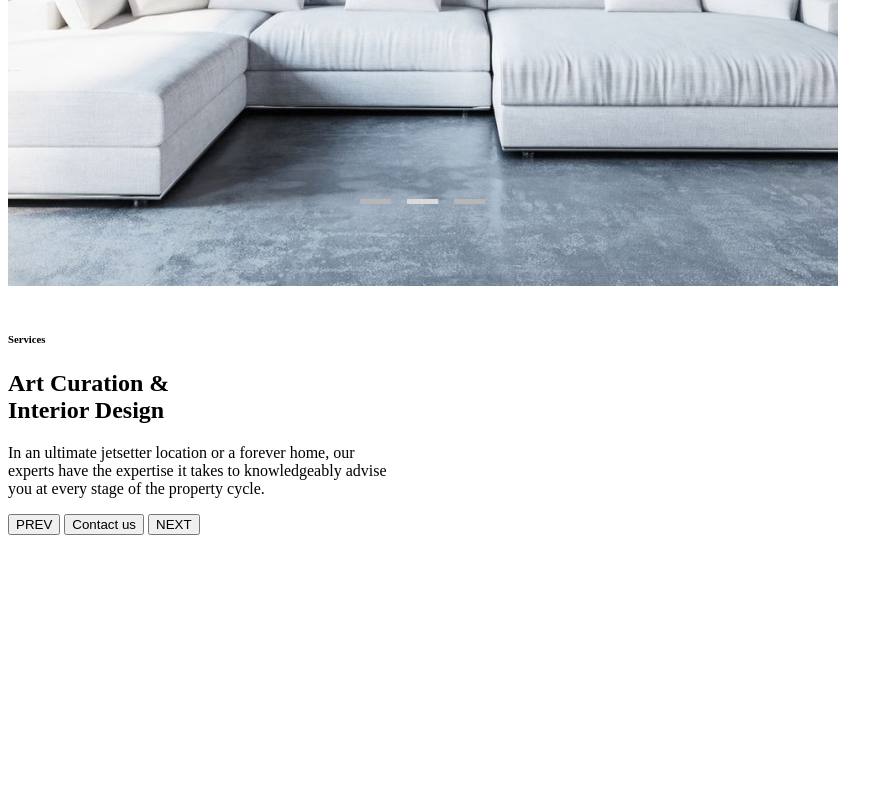
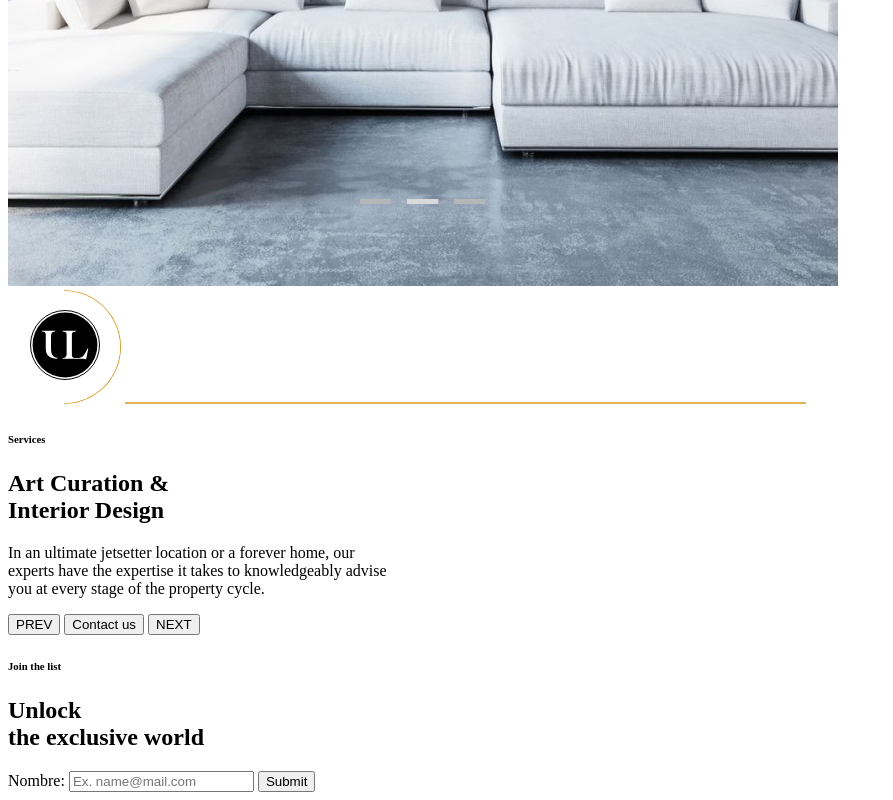
Before and after one commit to domenicha/PROYECTO-ACELERA-DIGITAL, a plain HTML site: page index.html in a window 1280 px wide. Shown: the part 7725-8525 px from the top of the page, without its empty margins (0-893 px from the left). Before the commit the page ends 8268 px from the top, so only its background shows below. Drawn offline with Linux system fonts and the light colour scheme.

Commit message:
Vigesima cuarta modificacion de la maquetacion 1

```diff
--- a/index.html
+++ b/index.html
@@ -144,8 +144,8 @@
                 </div>
 
             </section>
-
-            <div class="services contenedor">
+<!---------------------------------------------------------------------------------------------->
+            <section class="services contenedor">
                 <!--<h6 class="subtitulo">Services</h6>
                 <h2 class="titulo">Art Curation & <br> Interior Design</h2>-->
                 <div class="cards"> <!--En lugar de cards, poner bloques-->
@@ -153,27 +153,34 @@
                         <img src="img/artcuration.jpg" alt="">
                     </div>
                     <div class="card"> <!--En lugar de cards, poner bloque2-->
-                        <div class="vector">
-                            <img src="" alt="">
-                        </div>
-                        <div class="titulos">
+                        <img src="img/vectorUL.svg" alt="">
+                        <img src="img/complementovectorUL.svg" alt="">
+
                         <h6 class="subtitulo">Services</h6>
                         <h2 class="titulo">Art Curation & <br> Interior Design</h2>
-                        </div>
-                        <div class="parrafo">
+
                         <p>In an ultimate jetsetter location or a forever home, our <br> experts have the expertise it takes to knowledgeably advise <br> you at every stage of the property cycle.</p>
-                        </div>
-                        <div class="botones">
+
                         <button class="botonPrev">PREV</button>
                         <button class="viewAllProp">Contact us</button>
                         <button class="botonNext">NEXT</button>
                     </div>
                 </div>
+            </section>
+
+            <section class="join-the-list">
+                <div class="join-contenedor">
+                    <div class="join-bloque1">
+                        <h6 class="subtitulo">Join the list</h6>
+                        <h2 class="titulo">Unlock <br> the exclusive world </h2>
+                    </div>
+                    <div class="join-bloque2">
+                        <label for="">Nombre:</label>
+                        <input type="text" placeholder="Ex. name@mail.com">
+                        <button>Submit</button>
                     </div>
                 </div>
-
-
-
+            </section>
 
         </main>
 
```
Also changed, not shown: img/complementovectorUL.svg (added), img/vectorUL.svg (added). Lines whose indentation alone changed are shown as unchanged.
